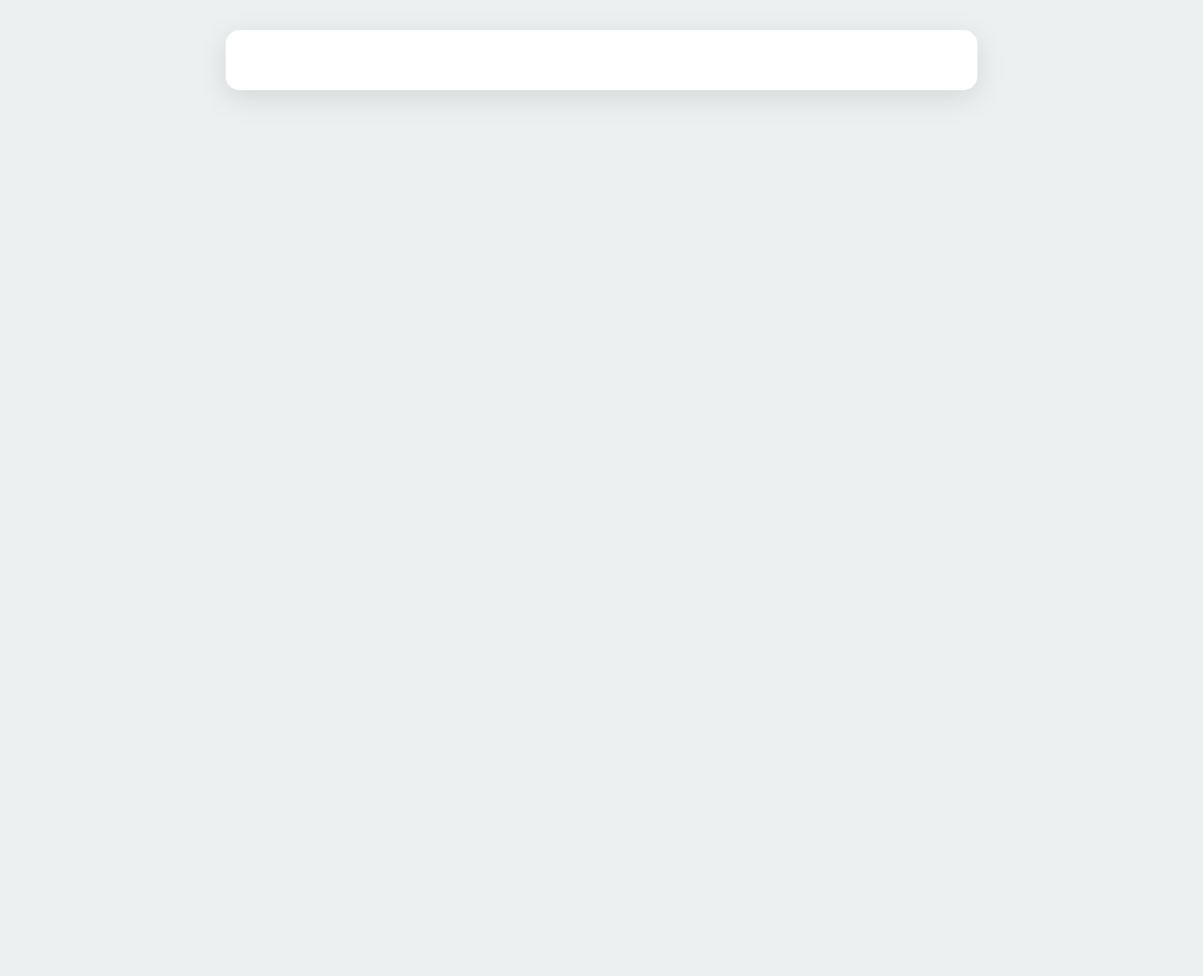
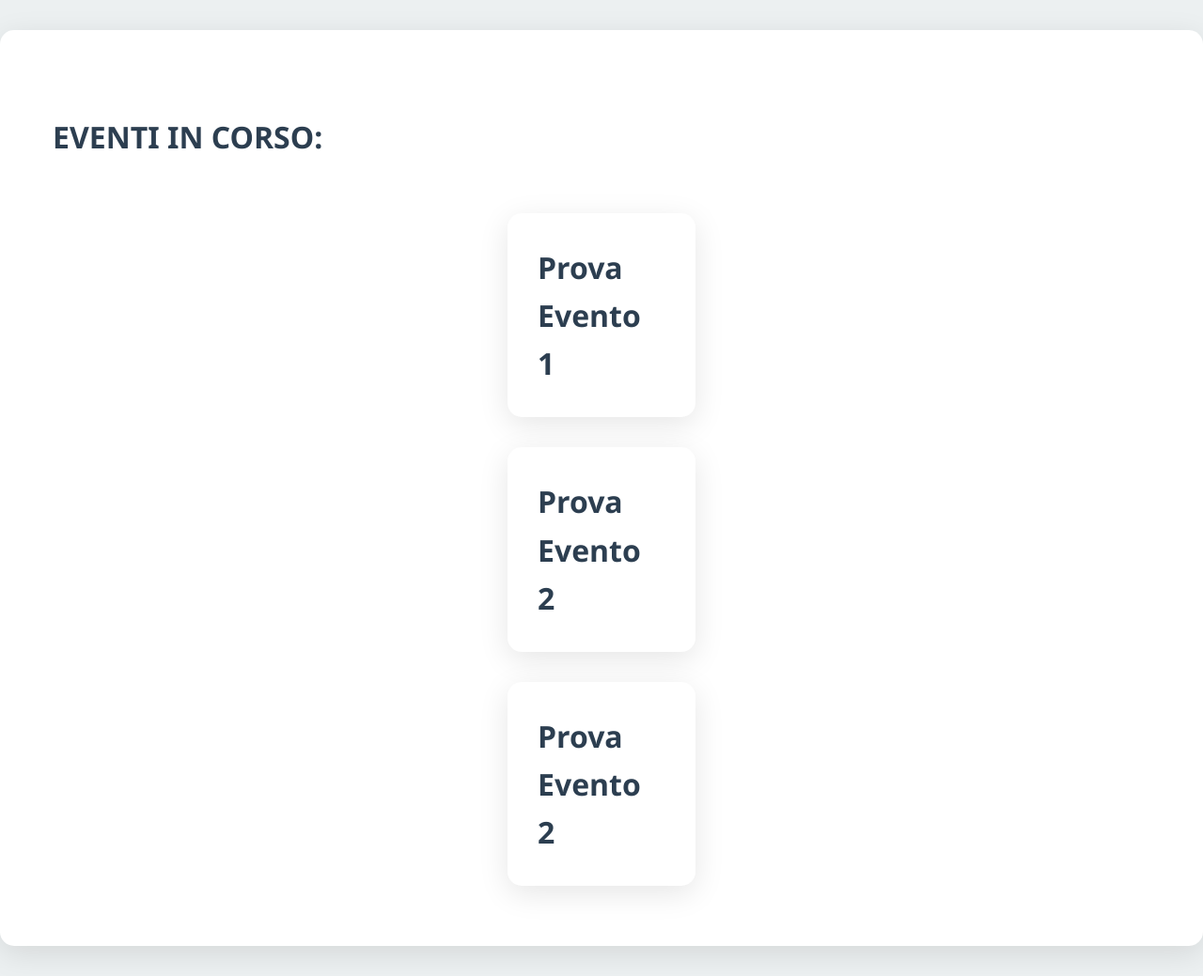
Before and after one commit to ProjetEremo/ProgettoEremo, a PHP site: page /eventiincorso.html in a window 1280 px wide. Shown: the part 72-1111 px from the top of the page at 94% size. Before the commit the page ends 176 px from the top, so only its background shows below. Run offline with PHP 8.4, Linux system fonts and the light colour scheme.

Commit message:
Eventi In Corso

```diff
--- a/eremo/src/eventiincorso.html
+++ b/eremo/src/eventiincorso.html
@@ -53,8 +53,16 @@
     </script>
 
     <div class="event-card2">
-
+        <h1 class="titoloeventiincorso">EVENTI IN CORSO:</h1>
+        <div class="minievent-card">
+            <h1>Prova Evento 1</h1>
+        </div>
+        <div class="minievent-card">
+            <h1>Prova Evento 2</h1>
+        </div>
+        <div class="minievent-card">
+            <h1>Prova Evento 2</h1>
+        </div>
     </div>
-
 </body>
 </html>
--- a/eremo/src/style.css
+++ b/eremo/src/style.css
@@ -165,7 +165,7 @@ header {
   box-shadow: 0 8px 32px rgba(0,0,0,0.1);
   margin: 2rem auto;
   padding: 2rem;
-  max-width: 800px;
+  max-width: 1500px;
   transition: all 0.3s ease;
   animation: fadeIn 0.6s ease-out;
 }
@@ -510,3 +510,29 @@ header {
   50% { transform: scale(1.1); }
   100% { transform: scale(1); }
 }
+
+.titoloeventiincorso {
+  position: relative;
+  margin: 2rem 0;
+  padding: 1.5rem;
+  display: flex;
+  justify-content: space-between;
+  align-items: center;
+}
+
+.minievent-card {
+  background: white;
+  border-radius: 15px;
+  box-shadow: 0 8px 32px rgba(0,0,0,0.1);
+  margin: 2rem auto;
+  padding: 2rem;
+  display: flex;
+  max-width: 200px;
+  transition: all 0.3s ease;
+  animation: fadeIn 0.6s ease-out;
+}
+
+.minievent-card:hover {
+  transform: translateY(-5px);
+  box-shadow: 0 12px 40px rgba(0,0,0,0.15);
+}
```
